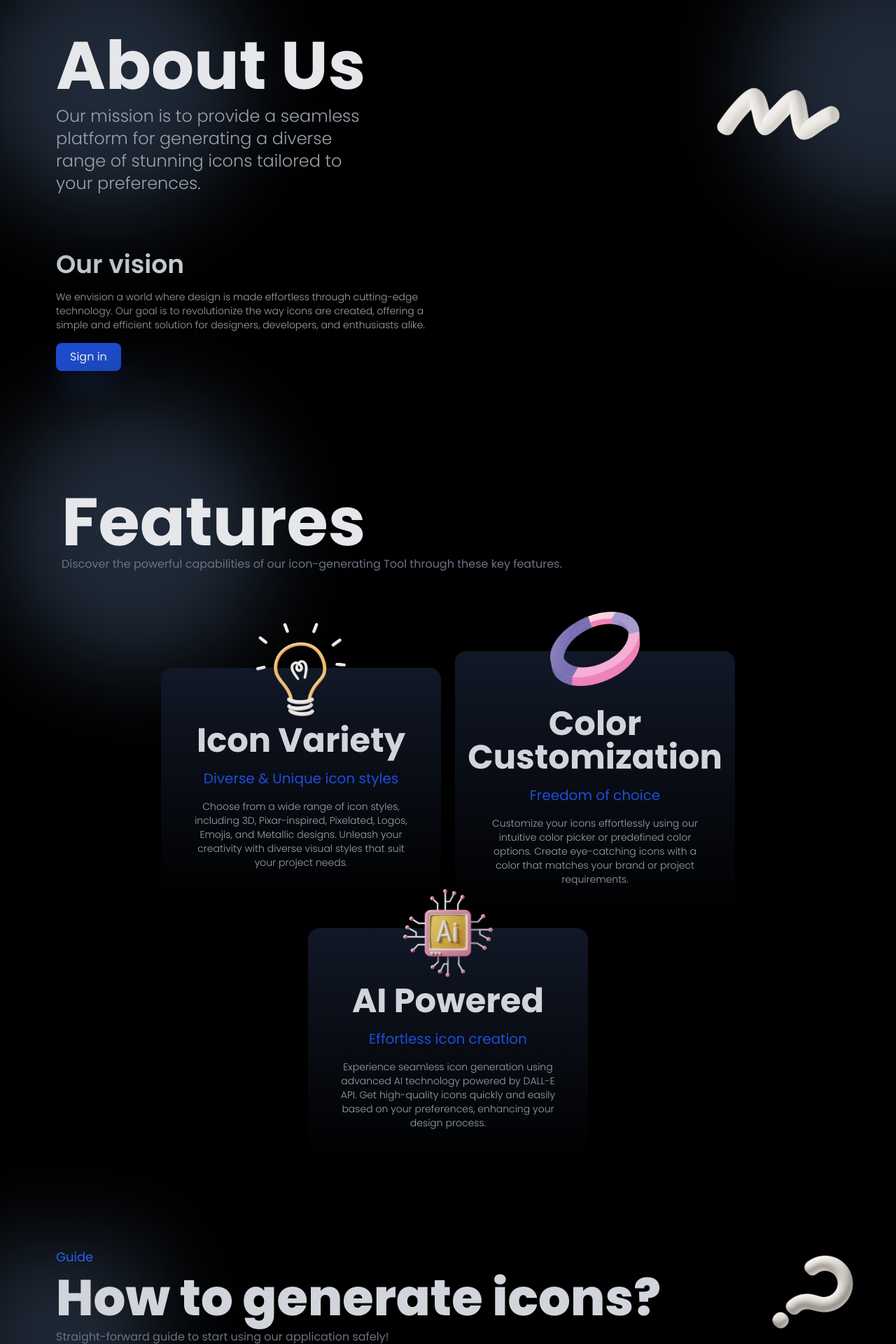
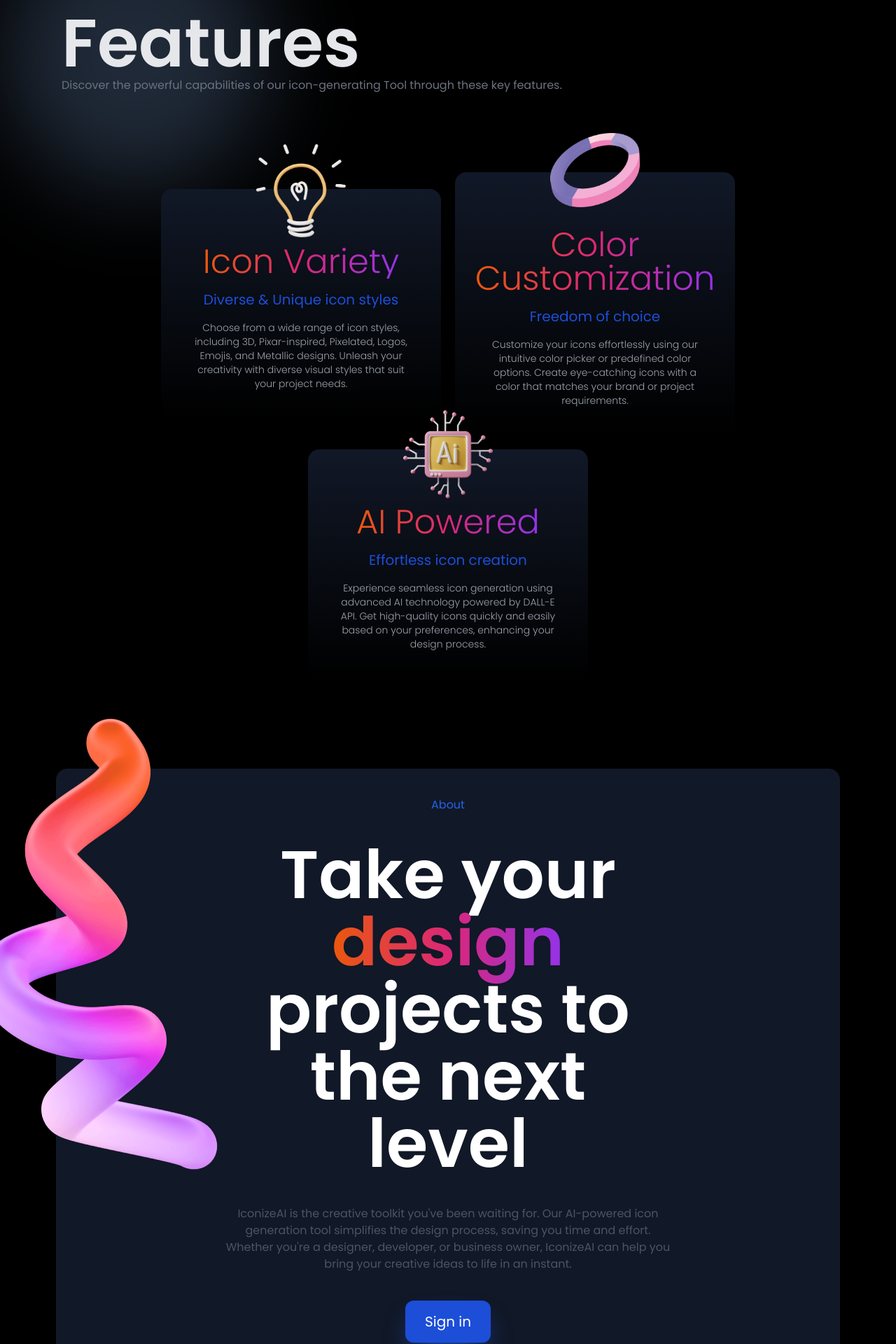
Before and after one commit to AnassElhaoussi/icon-generator-v2, a React (Vite) app in the folder client/: page / in a window 1280 px wide. Shown: the part 880-2800 px from the top of the page at 70% size. Built offline with nearby package versions, Linux system fonts and the light colour scheme.

Commit message:
new ui changes (home page)

```diff
--- a/client/src/App.tsx
+++ b/client/src/App.tsx
@@ -1,9 +1,10 @@
 import Home from "./components/Home"
 import Navigation from "./components/Navigation"
-import AboutUs from "./components/AboutUs"
 import Features from "./components/Features"
 import Guide from "./components/Guide"
 import Footer from "./components/Footer"
+import { About } from "./components/About"
+import { Reviews } from "./components/Reviews"
 
 function App() {
 
@@ -11,8 +12,9 @@ function App() {
       <main className="flex flex-col bg-gray-200 dark:bg-black gap-32 font-poppins overflow-hidden">
         <Navigation />
         <Home />
-        <AboutUs />
         <Features />
+        <About />
+        <Reviews />
         <Guide />
         <Footer />
       </main>
--- /dev/null
+++ b/client/src/components/About.tsx
@@ -0,0 +1,32 @@
+import { UserContext } from "../Context/UserContextProvider"
+import { UserContextState } from "../types/Context/signin"
+import { useContext } from "react"
+import { Link } from "react-router-dom"
+import { spline } from "../images"
+import { Image } from "@chakra-ui/react"
+
+export const About = () => {
+    const {user} = useContext(UserContext) as UserContextState
+    return (
+        <section
+        id="about"
+        className="relative flex flex-col gap-10 items-center justify-center xl:px-20 px-10 md:mx-20 mx-10 py-10 text-center bg-gray-300 dark:bg-gray-900 rounded-2xl">
+            <Image src={spline} className="absolute w-1/2 -z-1 top-10 -left-44 rotate-45" />
+            <div className="lg:w-2/3 w-full space-y-10">
+                <h5 className="text-blue-600">About</h5>
+                <h2 className="text-[12vmin] leading-[12vmin] font-semibold text-black dark:text-white">
+                    Take your <span className="bg-gradient-to-r from-orange-600 via-pink-600 to-purple-600 text-transparent bg-clip-text">
+                        design
+                    </span> projects to the next level
+                </h2>
+                <p className="text-gray-500 md:text-base text-sm dark:text-gray-600">
+                    IconizeAI is the creative toolkit you've been waiting for. Our AI-powered icon generation tool simplifies the design process, saving you time and effort. Whether you're a designer, developer, or business owner, IconizeAI can help you bring your creative ideas to life in an instant.
+                </p>
+            </div>
+            <Link to={user ? "/pricing" : "/signin"}
+            className="bg-blue-700 shadow-[0_20px_40px_-15px_rgba(0,0,0,0.3)] shadow-blue-600 hover:bg-transparent hover:border-blue-700 border-4 border-transparent rounded-xl py-3 px-6 text-xl transition-all text-white hover:text-black dark:hover:text-white">
+                {user ? "Go to pricing" : "Sign in"}
+            </Link>
+        </section>
+    )
+}
--- a/client/src/components/AboutUs.tsx
+++ /dev/null
@@ -1,38 +0,0 @@
-import React, {useContext} from "react"
-import { aboutus_decoration, rising_icon } from "../images"
-import { UserContext } from "../Context/UserContextProvider"
-import { UserContextType } from "../types/Context/signin"
-import { Link } from "react-router-dom"
-
-const AboutUs = () => {
-    const {user} = useContext(UserContext) as UserContextType
-    return (
-        <section id="about" className="relative flex flex-col justify-center gap-20 md:px-20 px-10 py-10">
-            <div className="absolute -top-20 -left-10 w-96 h-96 rounded-full dark:bg-gray-800 bg-gray-300 blur-3xl"></div>
-            <div className="absolute -top-20 -right-44 md:w-96 w-0 h-96 rounded-full dark:bg-gray-800 bg-gray-300 blur-3xl"></div>
-            <div className="relative flex sm:flex-nowrap gap-5 flex-wrap-reverse justify-between items-center">
-                <div className="flex flex-col gap-2">
-                    <h2 className="font-bold lg:text-8xl md:text-7xl text-6xl dark:text-gray-200 text-gray-800">About Us</h2>
-                    <p className="dark:text-gray-400 text-gray-500 sm:text-2xl text-xl font-light lg:w-1/2 w-full">
-                        Our mission is to provide a seamless platform for generating a diverse range of stunning icons tailored to your preferences.
-                    </p>
-                </div>
-                <img
-                src={aboutus_decoration}
-                alt="decoration_icon"
-                className="lg:w-44 sm:w-32 w-32 " />
-            </div>
-            <div className="flex flex-col gap-4 items-start">
-                <h4 className="md:text-4xl text-3xl font-semibold dark:text-gray-300 text-gray-800">Our vision</h4>
-                <p className="text-sm font-light text-gray-400 lg:w-1/2 w-full">We envision a world where design is made effortless through cutting-edge technology. Our goal is to revolutionize the way icons are created, offering a simple and efficient solution for designers, developers, and enthusiasts alike.</p>
-                <Link to={!user ? "/signin" : "/pricing"} className="dark:bg-blue-700 bg-blue-500 shadow-2xl dark:shadow-blue-900 shadow-blue-400 rounded-lg py-2 px-5 text-white font-normal text-md">
-                    {!user ? "Sign in" : "See our pricing plan"}
-                </Link>
-
-            </div>
-
-        </section>
-    )
-}
-
-export default AboutUs
--- a/client/src/components/Features.tsx
+++ b/client/src/components/Features.tsx
@@ -4,28 +4,28 @@ const Features = () => {
         <section id="features" className="flex flex-col gap-28 md:px-20 px-10">
             <div className="relative space-x-2">
                 <div className="absolute -top-32 -z-0 -left-20 w-96 h-96 rounded-full dark:bg-gray-800 bg-gray-300 blur-3xl"></div>
-                <h2 className="relative z-10 lg:text-8xl md:text-7xl text-6xl dark:text-gray-200 text-gray-800 font-bold">Features</h2>
+                <h2 className="relative z-10 lg:text-8xl md:text-7xl text-6xl dark:text-gray-200 text-gray-800 font-semibold">Features</h2>
                 <p className="relative z-10 text-gray-500">Discover the powerful capabilities of our icon-generating Tool through these key features. </p>
             </div>
 
             <div className="flex items-center justify-center gap-5 flex-wrap">
                 <div className="relative flex w-[25rem] flex-col items-center gap-y-4 bg-gray-300 dark:bg-gradient-to-t dark:from-black dark:to-gray-900 px-10 pb-10 pt-20 rounded-2xl text-center">
                     <img src={idea_bulb} className="w-32 absolute -top-16" alt="" />
-                    <h5 className="dark:text-gray-300 text-gray-700 xl:text-5xl text-3xl font-bold">Icon Variety</h5>
+                    <h5 className="bg-gradient-to-r from-orange-600 via-pink-600 to-purple-600 text-transparent bg-clip-text xl:text-5xl text-3xl font-light">Icon Variety</h5>
                     <h6 className="text-blue-700 font-normal xl:text-xl text-lg">Diverse & Unique icon styles</h6>
                     <p className="dark:text-gray-400 text-gray-500 xl:text-md text-sm font-light">Choose from a wide range of icon styles, including 3D, Pixar-inspired, Pixelated, Logos, Emojis, and Metallic designs.
                     Unleash your creativity with diverse visual styles that suit your project needs.</p>
                 </div>
                 <div className="relative flex w-[25rem] flex-col items-center gap-y-4 bg-gray-300 dark:bg-gradient-to-t dark:from-black dark:to-gray-900 px-10 pb-10 pt-20 rounded-2xl text-center">
                     <img src={colors} alt="" className="w-32 absolute -top-14" />
-                    <h5 className="dark:text-gray-300 text-gray-700 xl:text-5xl text-3xl font-bold">Color Customization</h5>
+                    <h5 className="bg-gradient-to-r from-orange-600 via-pink-600 to-purple-600 text-transparent bg-clip-text xl:text-5xl text-3xl font-light">Color Customization</h5>
                     <h6 className="text-blue-700 font-normal xl:text-xl text-lg">Freedom of choice</h6>
                     <p className="dark:text-gray-400 text-gray-500 xl:text-md text-sm font-light">Customize your icons effortlessly using our intuitive color picker or predefined color options.
                     Create eye-catching icons with a color that matches your brand or project requirements.</p>
                 </div>
                 <div className="relative flex w-[25rem] flex-col items-center gap-y-4 bg-gray-300 dark:bg-gradient-to-t dark:from-black dark:to-gray-900 px-10 pb-10 pt-20 rounded-2xl text-center">
                     <img src={ai_icon} alt="" className="w-32 absolute -top-14" />
-                    <h5 className="dark:text-gray-300 text-gray-700 xl:text-5xl text-3xl font-bold">AI Powered</h5>
+                    <h5 className="bg-gradient-to-r from-orange-600 via-pink-600 to-purple-600 text-transparent bg-clip-text xl:text-5xl text-3xl font-light">AI Powered</h5>
                     <h6 className="text-blue-700 font-normal xl:text-xl text-lg">Effortless icon creation</h6>
                     <p className="dark:text-gray-400 text-gray-500 xl:text-md text-sm font-light">Experience seamless icon generation using advanced AI technology powered by DALL-E API.
                     Get high-quality icons quickly and easily based on your preferences, enhancing your design process.</p>
--- a/client/src/components/Guide.tsx
+++ b/client/src/components/Guide.tsx
@@ -7,7 +7,7 @@ const Guide = () => {
             <div className="flex justify-between items-center">
                 <div className="relative z-10 space-y-2">
                     <h5 className="dark:text-blue-600 text-blue-500 font-normal text-lg">Guide</h5>
-                    <h2 className="text-gray-800 dark:text-gray-300 font-extrabold md:text-7xl text-6xl">How to generate icons?</h2>
+                    <h2 className="text-gray-800 dark:text-gray-300 font-semibold md:text-7xl text-6xl">How to generate icons?</h2>
                     <p className="text-gray-500">Straight-forward guide to start using our application safely!</p>
                 </div>
                 <img src={question_mark} className="md:w-20 w-10 rotate-45" alt="" />
--- a/client/src/components/Home.tsx
+++ b/client/src/components/Home.tsx
@@ -21,8 +21,7 @@ const Home = () => {
               className="md:w-44 md:-top-28 -top-20 w-32"
               zIndex="0" />
               <div className="absolute -top-20 w-32 h-32 rounded-2xl blur-3xl bg-pink-500"></div>
-            <h1 className="md:text-[6.8rem] relative z-1 text-7xl font-black dark:text-gray-200 text-gray-800">
-
+            <h1 className="md:text-[6.8rem] relative z-1 text-7xl font-extrabold dark:text-gray-200 text-gray-800">
                 Generate your icons with <span className="relative z-5 text-transparent bg-clip-text dark:bg-gradient-to-r dark:from-blue-700 dark:to-purple-700 bg-gradient-to-r from-blue-800 to-blue-600">
                   IconAI
                   <Image src={circle} alt="homepage_circle" className="absolute md:w-72 w-44 -z-1 top-2 w-62 right-10 dark:w-0" />
@@ -36,7 +35,7 @@ const Home = () => {
             </p>
             <button onClick={() => {
               user ? navigate("/dashboard") : navigate("/signin")
-            }} className="py-2 px-10 dark:bg-gradient-to-r dark:from-blue-700 dark:to-purple-700 bg-gradient-to-r from-blue-800 to-blue-600 rounded-full text-gray-200 text-xl font-light hover:bg-gradient-to-l hover:scale-110 transition-all">
+            }} className="py-2 px-10 bg-blue-700 rounded-xl dark:text-white hover:text-black shadow-[0_20px_35px_-15px_rgba(0,0,0,0.3)] shadow-blue-600 text-white border-4 border-transparent hover:bg-transparent hover:border-blue-600 text-xl font-light transition-all">
               {user ? "Dashboard" : "Get started"}
             </button>
         </div>
--- /dev/null
+++ b/client/src/components/Reviews.tsx
@@ -0,0 +1,27 @@
+
+export const Reviews = () => {
+    return (
+        <section className="flex flex-col items-center justfiy-center p-5">
+            <div className="text-center">
+                <h2 className="text-[14vmin] font-semibold text-gray-200">Reviews</h2>
+                <p className="text-gray-500">See what our users think about the platform</p>
+            </div>
+            <div>
+                <div className="">
+                    <div>
+                        <h2 className="text-black">Turd Ferguson</h2>
+                        <h4 className="text-gray-500">@thurd</h4>
+                    </div>
+                    <span className="bg-purple-500 text-purple-900 rounded-md p-1">4 images generated</span>
+                    <p className="text-gray-400">I was having a trouble finding specific icons. Now with this tool it became much easier for me to get suitable icons with a specific color and icon style</p>
+                </div>
+                <div className="">
+
+                </div>
+                <div className="">
+
+                </div>
+            </div>
+        </section>
+    )
+}
--- a/client/src/images/index.ts
+++ b/client/src/images/index.ts
@@ -9,5 +9,6 @@ import ai_icon from "./0bb3ece0-715d-431d-82e7-9afe9b0c0937.png"
 import question_mark from "./d32b6300-4dea-45bd-a114-07afe440b036.png"
 import circle from "./111-1110988_image-result-for-hand-drawing-a-circle-hand.png"
 import notFound from "./not-found-4064375-3363936.webp"
+import spline from "./spline.png"
 
-export {logo, diamond_icon, aboutus_decoration, rising_icon, notFound, idea_bulb, colors, ai_icon, question_mark, circle}
+export {logo, diamond_icon, aboutus_decoration, spline, rising_icon, notFound, idea_bulb, colors, ai_icon, question_mark, circle}
```
Also changed, not shown: client/src/images/Capture d'écran 2023-11-02 094538.png (added), client/src/images/spline.png (added).
